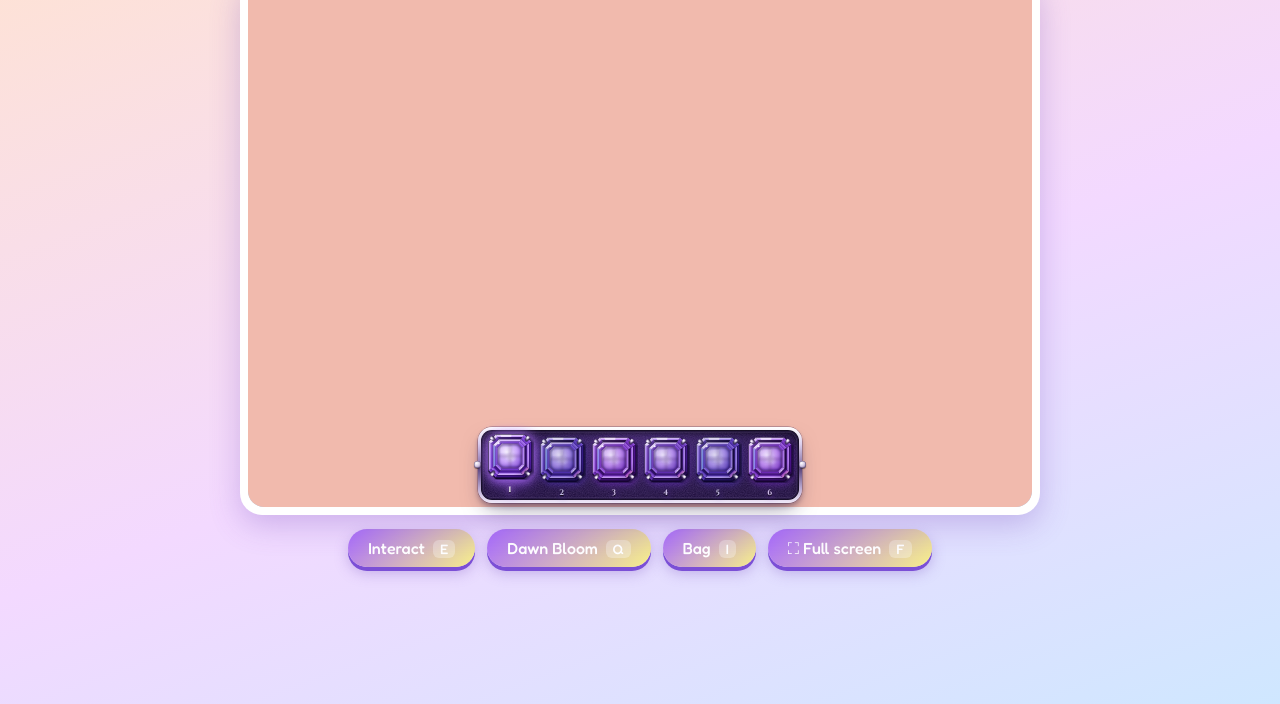
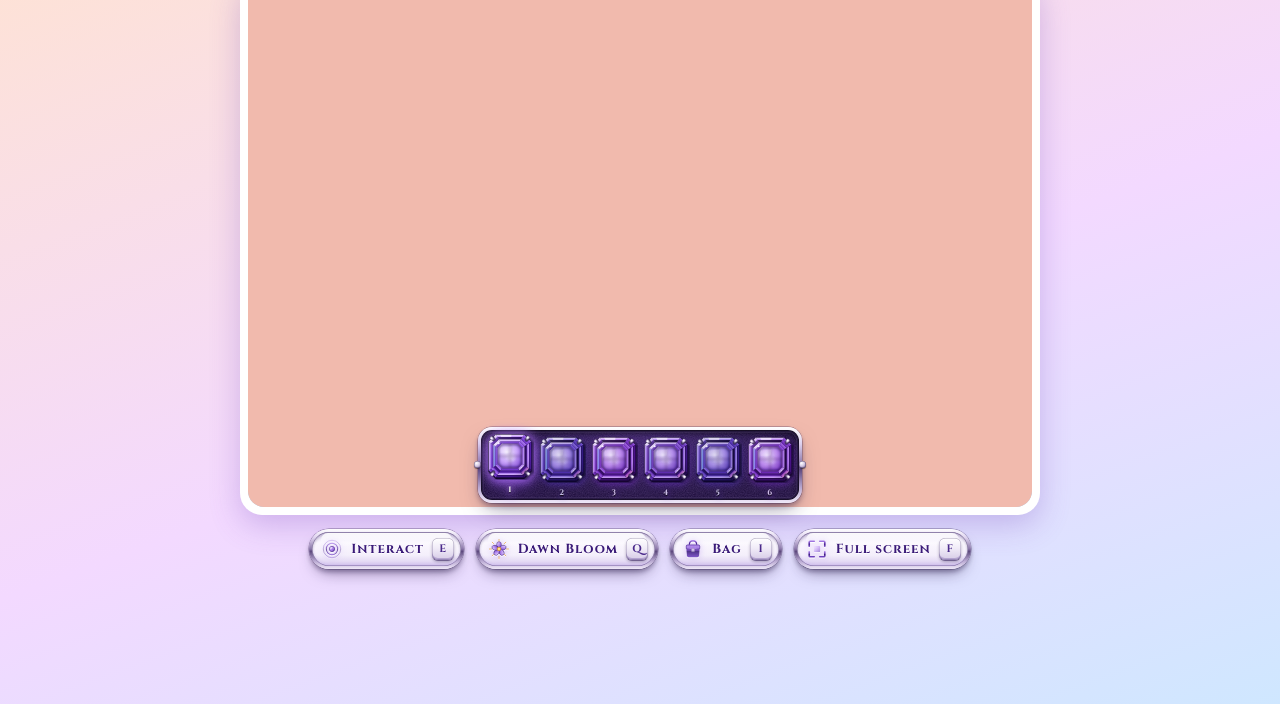
Before and after one commit to 8rkggbb6zw-oss/-, a plain HTML site: page restart/index.html in a window 1280 px wide. Shown: the part 96-800 px from the top of the page. Drawn offline with nearby package versions, Linux system fonts and the light colour scheme.

Commit message:
Restart: silver glass buttons with icons and keycaps
Co-Authored-By: Claude Opus 5.5 <noreply@anthropic.com>
Claude-Session: https://claude.ai/code/session_019kWsJri1ykfaVrCNDqzpti

```diff
--- a/restart/index.html
+++ b/restart/index.html
@@ -181,10 +181,29 @@
       </div>
 
       <div class="controls">
-        <button id="btnAct" type="button">Interact <kbd>E</kbd></button>
-        <button id="btnSpell" type="button">Dawn Bloom <kbd>Q</kbd></button>
-        <button id="btnBag" type="button">Bag <kbd>I</kbd></button>
-        <button id="btnFull" type="button">&#x26F6; Full screen <kbd>F</kbd></button>
+        <svg class="ctl-defs" width="0" height="0" aria-hidden="true">
+          <defs>
+            <linearGradient id="ctlInk" x1="0" y1="0" x2="0" y2="1"><stop offset="0" stop-color="#a77de6"/><stop offset=".48" stop-color="#5b2fa6"/><stop offset=".52" stop-color="#3d1d7c"/><stop offset="1" stop-color="#7346c4"/></linearGradient>
+            <linearGradient id="ctlGem" x1="0" y1="0" x2="1" y2="1"><stop offset="0" stop-color="#f3e8ff"/><stop offset=".5" stop-color="#b48af0"/><stop offset="1" stop-color="#5a2db0"/></linearGradient>
+            <radialGradient id="ctlSun"><stop offset="0" stop-color="#fff6c8"/><stop offset=".6" stop-color="#ffd166"/><stop offset="1" stop-color="#e8a02e"/></radialGradient>
+          </defs>
+        </svg>
+        <button id="btnAct" type="button">
+          <svg class="ctl-ico" viewBox="0 0 24 24" aria-hidden="true"><circle cx="12" cy="12" r="9.5" fill="none" stroke="url(#ctlInk)" stroke-width=".9" opacity=".45"/><circle cx="12" cy="12" r="6.2" fill="none" stroke="url(#ctlInk)" stroke-width="1.1" opacity=".75"/><circle cx="12" cy="12" r="2.9" fill="url(#ctlGem)" stroke="#3d1d7c" stroke-width=".6"/><circle cx="11" cy="11" r=".8" fill="#fff"/></svg>
+          <span>Interact</span><kbd>E</kbd>
+        </button>
+        <button id="btnSpell" type="button">
+          <svg class="ctl-ico" viewBox="0 0 24 24" aria-hidden="true"><g stroke="#e8a02e" stroke-width=".9" stroke-linecap="round" opacity=".8"><path d="M12 1.6v2.2M12 20.2v2.2M1.6 12h2.2M20.2 12h2.2M4.6 4.6l1.5 1.5M17.9 17.9l1.5 1.5M4.6 19.4l1.5-1.5M17.9 6.1l1.5-1.5"/></g><g fill="url(#ctlGem)" stroke="#3d1d7c" stroke-width=".55"><ellipse cx="12" cy="7.6" rx="2.6" ry="3.6"/><ellipse cx="12" cy="7.6" rx="2.6" ry="3.6" transform="rotate(72 12 12)"/><ellipse cx="12" cy="7.6" rx="2.6" ry="3.6" transform="rotate(144 12 12)"/><ellipse cx="12" cy="7.6" rx="2.6" ry="3.6" transform="rotate(216 12 12)"/><ellipse cx="12" cy="7.6" rx="2.6" ry="3.6" transform="rotate(288 12 12)"/></g><circle cx="12" cy="12" r="2.1" fill="url(#ctlSun)" stroke="#b9781c" stroke-width=".4"/></svg>
+          <span>Dawn Bloom</span><kbd>Q</kbd>
+        </button>
+        <button id="btnBag" type="button">
+          <svg class="ctl-ico" viewBox="0 0 24 24" aria-hidden="true"><path d="M8 7.5 Q8 3 12 3 Q16 3 16 7.5" fill="none" stroke="url(#ctlInk)" stroke-width="1.4" stroke-linecap="round"/><path d="M4.5 9 Q4.5 7.4 6.2 7.4 H17.8 Q19.5 7.4 19.5 9 L18.6 19.4 Q18.4 21 16.8 21 H7.2 Q5.6 21 5.4 19.4 Z" fill="url(#ctlInk)" opacity=".9"/><path d="M4.6 9 Q4.6 7.5 6.2 7.5 H17.8 Q19.4 7.5 19.4 9 V11.6 Q12 14.6 4.6 11.6 Z" fill="#a77de6" stroke="#3d1d7c" stroke-width=".5"/><path d="M5.4 9.6 H18.6" stroke="#fff" stroke-width=".4" stroke-dasharray=".8 .7" opacity=".6"/><rect x="10.4" y="11.4" width="3.2" height="3.4" rx=".6" fill="#efe4ff" stroke="#8a77a8" stroke-width=".5"/><circle cx="12" cy="13.1" r=".6" fill="#5b2fa6"/></svg>
+          <span>Bag</span><kbd>I</kbd>
+        </button>
+        <button id="btnFull" type="button">
+          <svg class="ctl-ico" viewBox="0 0 24 24" aria-hidden="true"><g fill="none" stroke="url(#ctlInk)" stroke-width="1.8" stroke-linecap="round" stroke-linejoin="round"><path d="M3.5 9V4.5Q3.5 3.5 4.5 3.5H9"/><path d="M15 3.5h4.5q1 0 1 1V9"/><path d="M20.5 15v4.5q0 1-1 1H15"/><path d="M9 20.5H4.5q-1 0-1-1V15"/></g><rect x="8.6" y="8.6" width="6.8" height="6.8" rx="1" fill="url(#ctlGem)" opacity=".55"/></svg>
+          <span>Full screen</span><kbd>F</kbd>
+        </button>
       </div>
     </main>
 
--- a/restart/style.css
+++ b/restart/style.css
@@ -307,6 +307,69 @@ kbd {
   font-size: .85rem;
 }
 
+/* Buttons under the game */
+.ctl-defs { position: absolute; }
+.controls button {
+  position: relative;
+  display: inline-flex;
+  align-items: center;
+  gap: 8px;
+  padding: 9px 10px 9px 12px;
+  border-radius: 999px;
+  color: #3a1a78;
+  background: linear-gradient(180deg, #ffffff 0%, #ddd1ee 22%, #8a77a8 50%, #5e4a7e 56%, #b9a9d2 80%, #efe8f8 100%);
+  box-shadow: 0 0 0 .5px rgba(50, 30, 80, 0.55), 0 3px 4px rgba(30, 15, 60, 0.3), 0 9px 16px -7px rgba(30, 15, 60, 0.55);
+  transition: transform .1s, box-shadow .1s, filter .2s;
+}
+.controls button::before {
+  content: '';
+  position: absolute;
+  inset: 3px;
+  border-radius: 999px;
+  background: linear-gradient(180deg, #e3d8f4 0%, #faf7fe 32%, #f4effb 68%, #d9cbef 100%);
+  box-shadow: inset 0 0 0 .5px rgba(40, 20, 80, 0.5), inset 0 2px 3px rgba(30, 10, 70, 0.28), inset 0 -2px 3px rgba(150, 110, 220, 0.18);
+}
+.controls button::after {
+  content: '';
+  position: absolute;
+  left: 12px; right: 12px; top: 4px;
+  height: 36%;
+  border-radius: 999px;
+  background: linear-gradient(180deg, rgba(255, 255, 255, 0.95), rgba(255, 255, 255, 0));
+  pointer-events: none;
+}
+.controls button > * { position: relative; z-index: 1; }
+.controls button > span {
+  font-family: 'Cinzel', serif;
+  font-size: .82rem;
+  font-weight: 700;
+  letter-spacing: 1px;
+  white-space: nowrap;
+  text-shadow: 0 1px 0 rgba(255, 255, 255, 0.9);
+}
+.ctl-ico { width: 22px; height: 22px; flex: none; filter: drop-shadow(0 1px 0 rgba(255, 255, 255, 0.9)) drop-shadow(0 0 3px rgba(170, 120, 240, 0.35)); }
+.controls kbd {
+  display: inline-grid;
+  place-items: center;
+  min-width: 22px;
+  height: 22px;
+  margin: 0;
+  padding: 0 5px;
+  border-radius: 6px;
+  font-family: 'Cinzel', serif;
+  font-size: .68rem;
+  font-weight: 700;
+  color: #4a2a8a;
+  background: linear-gradient(180deg, #ffffff 0%, #f1ecf8 45%, #d6cbe6 100%);
+  box-shadow: inset 0 0 0 .5px rgba(60, 40, 100, 0.45), inset 0 -2px 0 rgba(110, 85, 160, 0.35), inset 0 1px 0 #fff, 0 1px 0 rgba(60, 40, 100, 0.55), 0 2px 3px rgba(30, 15, 60, 0.3);
+}
+.controls button:hover { filter: brightness(1.03); }
+.controls button:active { transform: translateY(1px) scale(.985); box-shadow: 0 0 0 .5px rgba(50, 30, 80, 0.55), 0 1px 2px rgba(30, 15, 60, 0.35); }
+.controls button:active::before { background: linear-gradient(180deg, #d9cbef, #f1ebfa 40%, #e9e0f8); box-shadow: inset 0 0 0 .5px rgba(40, 20, 80, 0.5), inset 0 3px 5px rgba(30, 10, 70, 0.35); }
+.controls button:active kbd { box-shadow: inset 0 0 0 .5px rgba(60, 40, 100, 0.45), inset 0 1px 2px rgba(60, 40, 100, 0.35); transform: translateY(1px); }
+body.full .controls button { padding: 7px 9px 7px 10px; }
+body.full .controls button > span { font-size: .74rem; }
+
 .help { text-align: center; font-size: .9rem; line-height: 1.5; opacity: .85; margin: 10px 8px 0; }
 
 /* ---------- Bag (inventory) ---------- */
@@ -500,7 +563,6 @@ body.full .controls {
   gap: 8px;
   margin: 0;
 }
-body.full .controls button { padding: 7px 14px; font-size: .9rem; }
 body.full .hotbar { bottom: calc(14px + env(safe-area-inset-bottom)); }
 body.full .help { display: none; }
 /* menus in full screen never cover the buttons, so Bag, Teleport and the rest can always close or switch menus:
```
